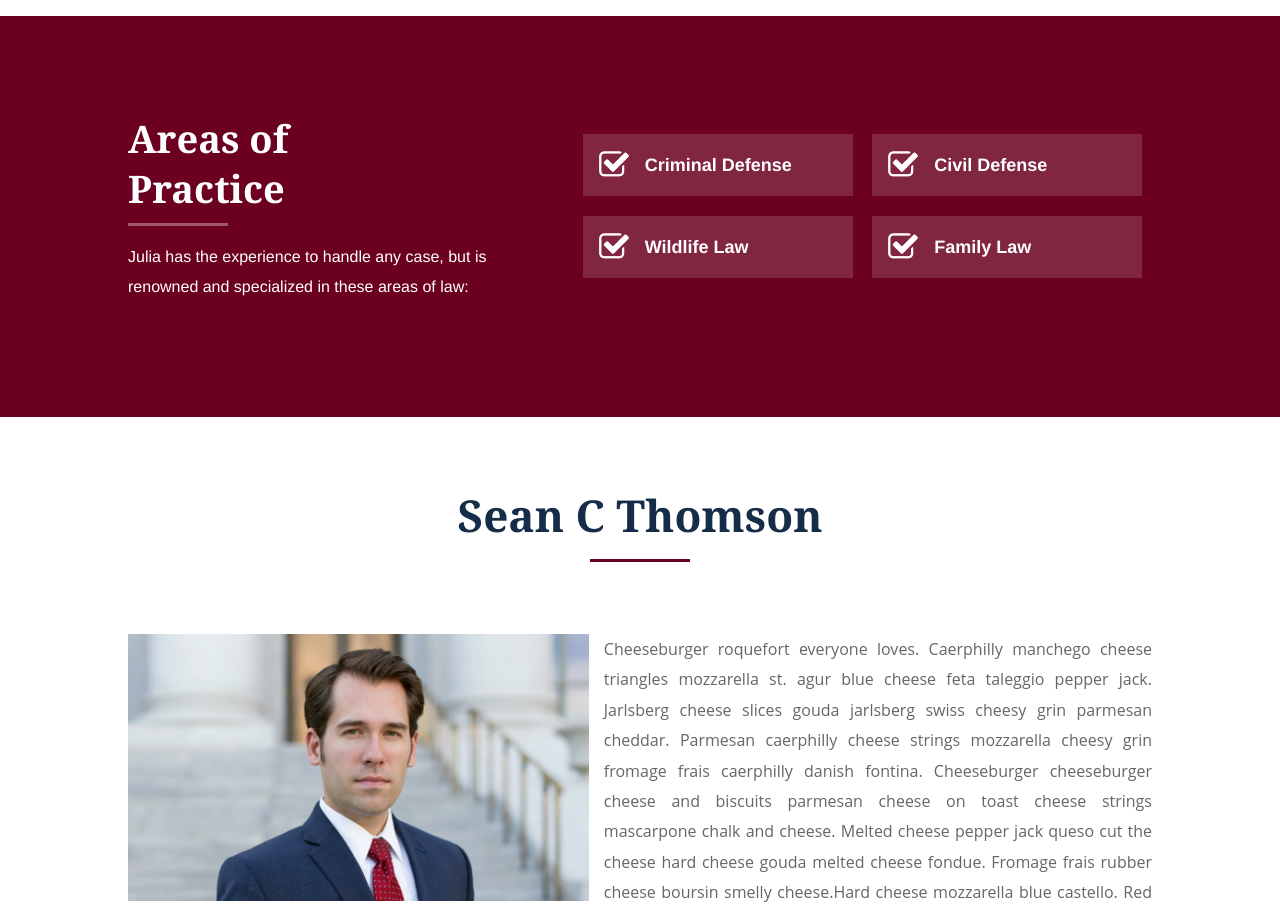
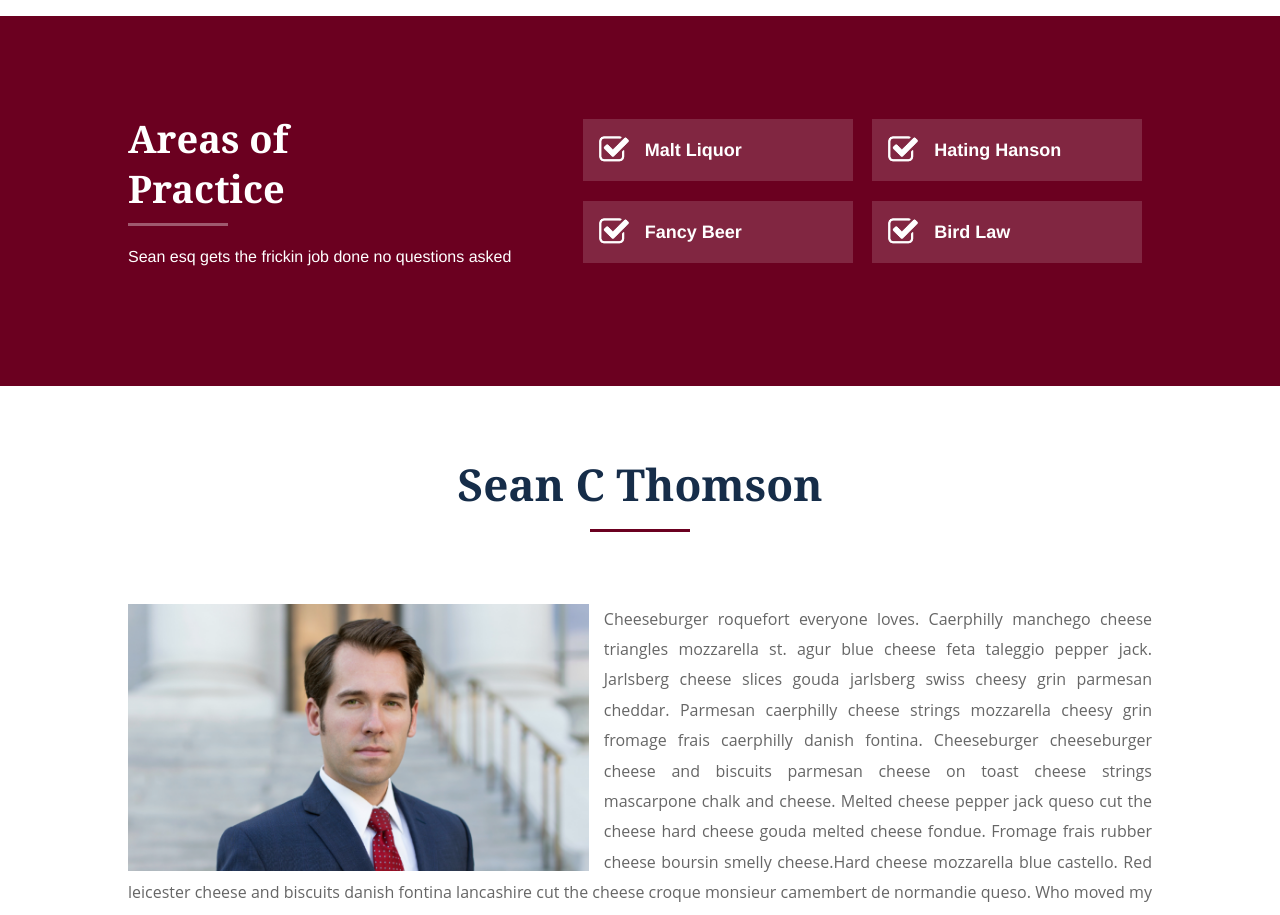
Before and after one commit to christopherchateau/sean, a React (Create React App) app: page / in a window 1280 px wide. Shown: the part 1400-2315 px from the top of the page. Built offline with nearby package versions, Linux system fonts and the light colour scheme; the HTML template or start-up script is replaced by a standard one.

Commit message:
copy enhancements

```diff
--- a/src/App.js
+++ b/src/App.js
@@ -18,7 +18,7 @@ const banners = [
 		name: 'areas-of-practice',
 		headline: 'Areas of Practice',
 		subHeadline:
-			'Julia has the experience to handle any case, but is renowned and specialized in these areas of law:',
+			'Sean esq gets the frickin job done no questions asked',
 	},
 	{
 		name: 'bio',
--- a/src/components/Banner/index.js
+++ b/src/components/Banner/index.js
@@ -4,10 +4,10 @@ import Checkbox from '../../assets/checkbox.png'
 import './Banner.css'
 
 const checkboxes = [
-	'Criminal Defense',
-	'Civil Defense',
-	'Wildlife Law',
-	'Family Law',
+	'Malt Liquor',
+	'Hating Hanson',
+	'Fancy Beer',
+	'Bird Law',
 ]
 
 const bulletpoints = [
```
